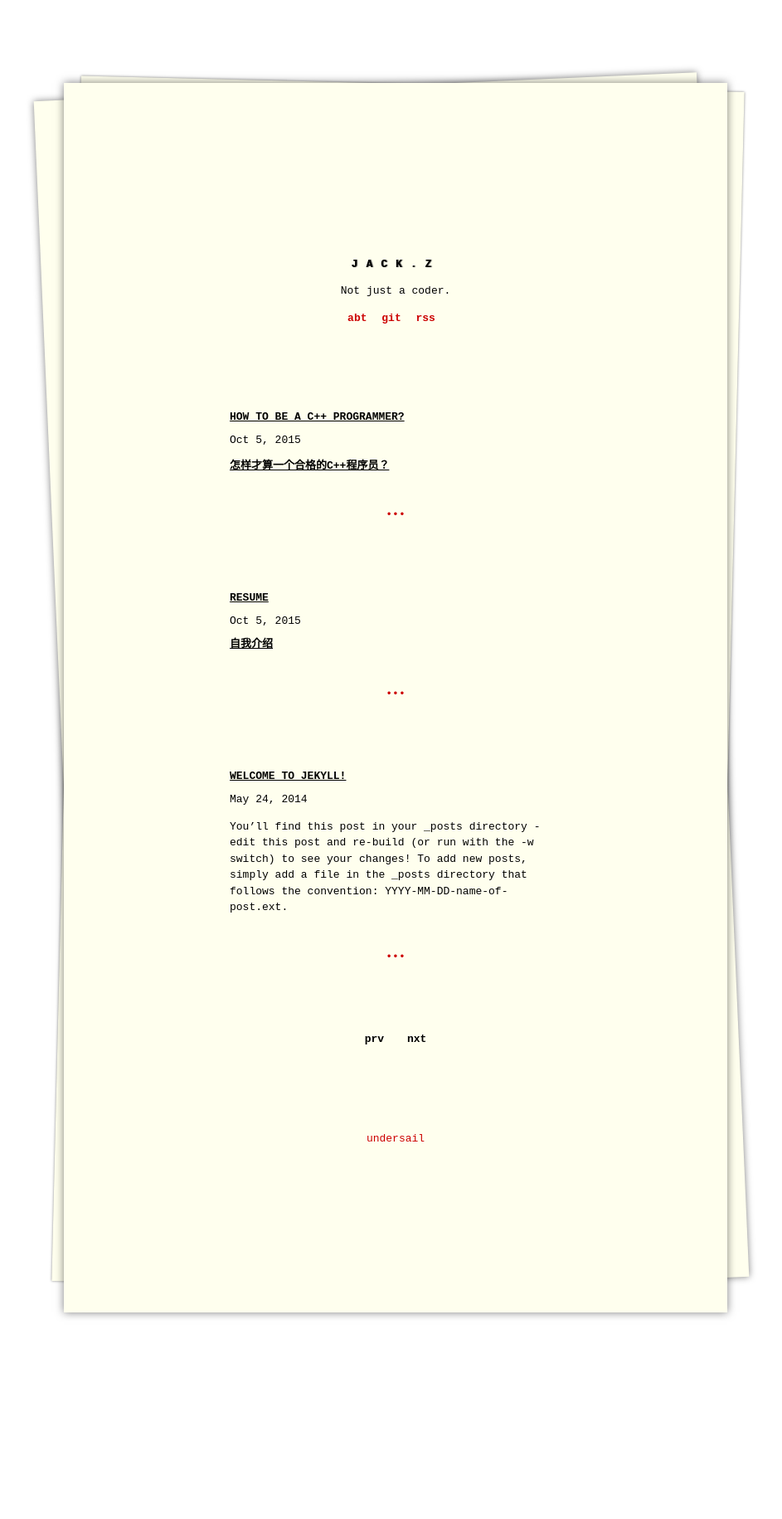
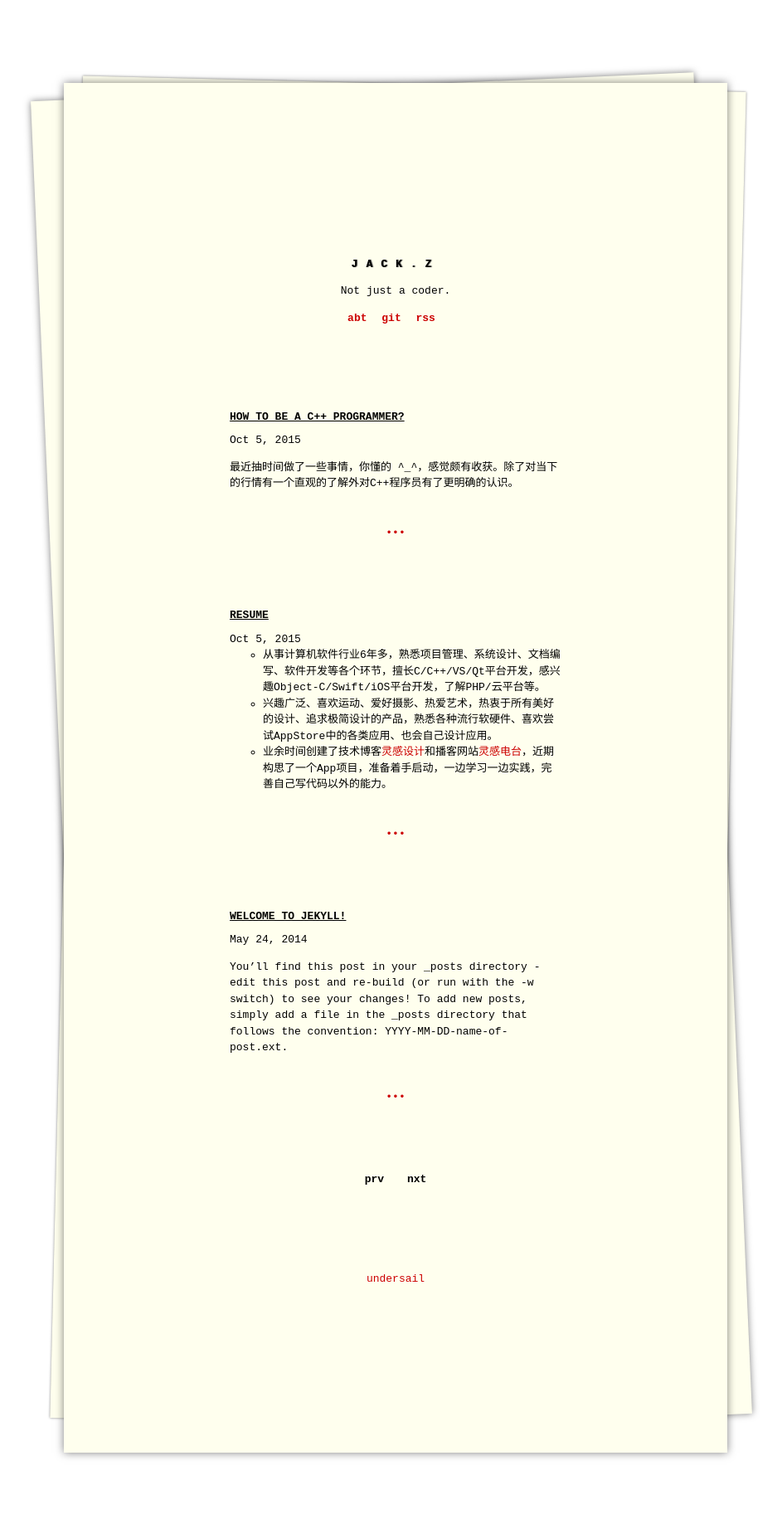
Before and after one commit to undersail/undersail.github.com, a Jekyll site: the page built from index.html, in a window 1280 px wide. Shown: the whole page at 83% size, without its empty margins (163-1106 px from the left). Built offline with Jekyll 4.4.1, drawn with Linux system fonts in a browser that asks for light colours; the list of posts is cut into pages by our own code; before the commit the page ends 1662 px from its top, so only the background shows below that.

Commit message:
change post's format

```diff
--- a/_posts/2015-10-05-how-to-be-a-c++-programmer.markdown
+++ b/_posts/2015-10-05-how-to-be-a-c++-programmer.markdown
@@ -4,8 +4,6 @@ title:  "How to be a c++ programmer?"
 date:   2015-10-05 01:19:00
 categories: study
 ---
-
-## 怎样才算一个合格的C++程序员？
 
 最近抽时间做了一些事情，你懂的 ^_^，感觉颇有收获。除了对当下的行情有一个直观的了解外对C++程序员有了更明确的认识。
 
--- a/_posts/2015-10-05-resume.markdown
+++ b/_posts/2015-10-05-resume.markdown
@@ -4,8 +4,6 @@ title:  "Resume"
 date:   2015-10-05 01:09:00
 categories: about
 ---
-
-# 自我介绍
 
 - 从事计算机软件行业6年多，熟悉项目管理、系统设计、文档编写、软件开发等各个环节，擅长C/C++/VS/Qt平台开发，感兴趣Object-C/Swift/iOS平台开发，了解PHP/云平台等。
 - 兴趣广泛、喜欢运动、爱好摄影、热爱艺术，热衷于所有美好的设计、追求极简设计的产品，熟悉各种流行软硬件、喜欢尝试AppStore中的各类应用、也会自己设计应用。
```
